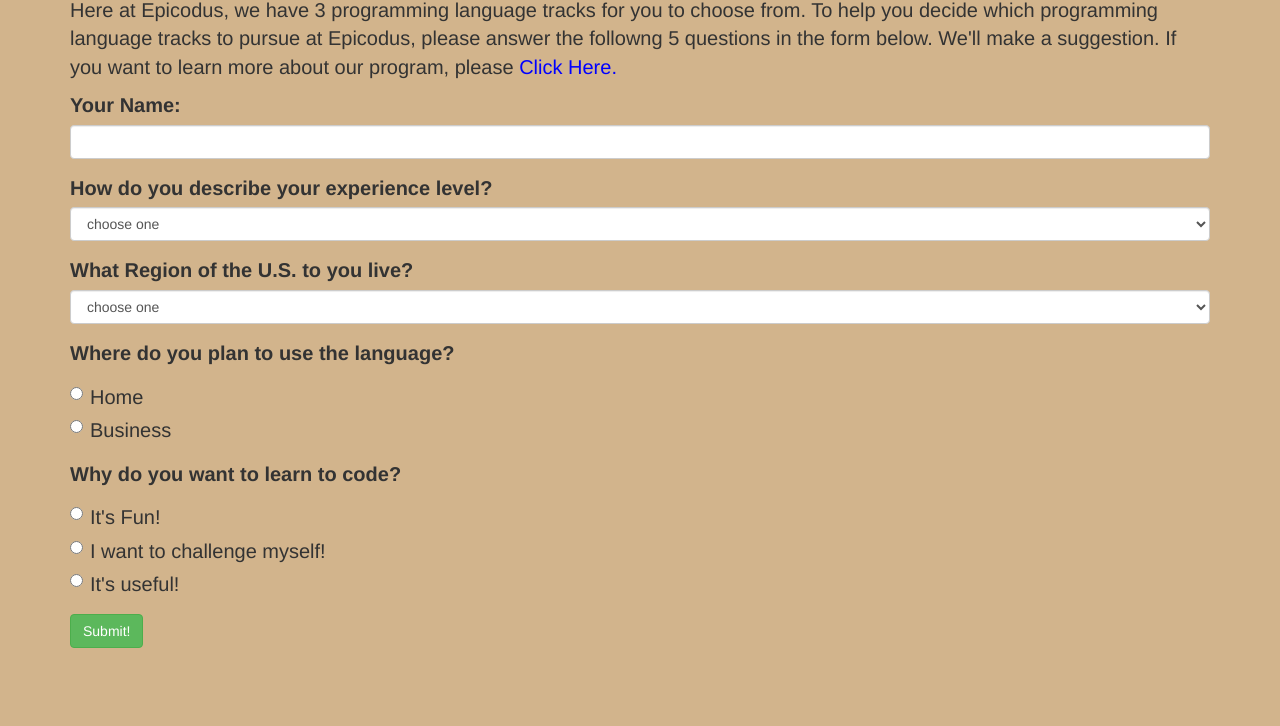
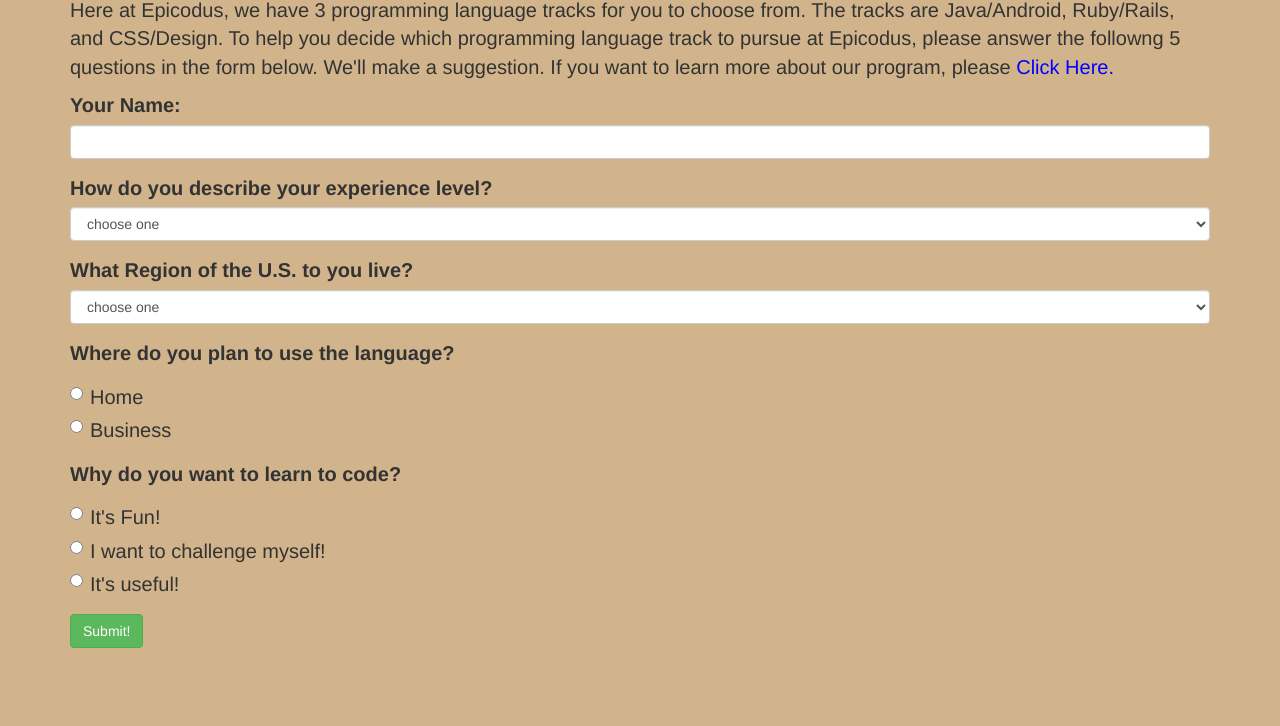
Before and after one commit to kchamp45/tracks, a plain HTML site: page index.html in a window 1280 px wide. Shown: the part 74-800 px from the top of the page. Drawn offline with Linux system fonts and the light colour scheme.

Commit message:
add more text to html file

```diff
--- a/index.html
+++ b/index.html
@@ -15,7 +15,7 @@
     </div>
     <div class="container">
 
-      <p>Here at Epicodus, we have 3 programming language tracks for you to choose from.  To help you decide which programming language tracks to pursue at Epicodus, please answer the followng 5 questions in the form below.  We'll make a suggestion.  If you want to learn more about our program, please <a href="https://epicodus.com">Click Here.</a></p>
+      <p>Here at Epicodus, we have 3 programming language tracks for you to choose from.  The tracks are Java/Android, Ruby/Rails, and CSS/Design.  To help you decide which programming language track to pursue at Epicodus, please answer the followng 5 questions in the form below.  We'll make a suggestion.  If you want to learn more about our program, please <a href="https://epicodus.com">Click Here.</a></p>
 
       <form id="tracks">
         <div class="form-group">
```
Also changed, not shown: 1 other file.
